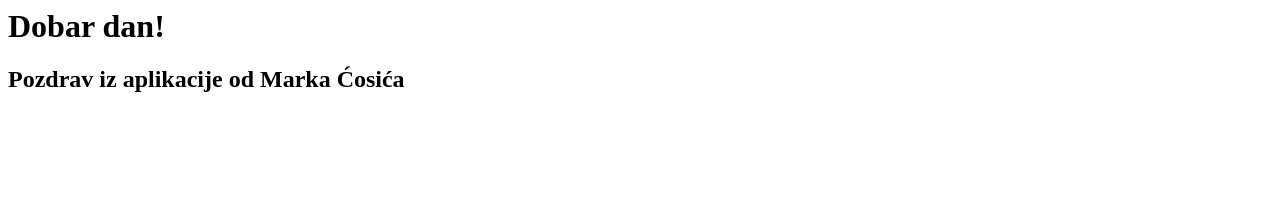
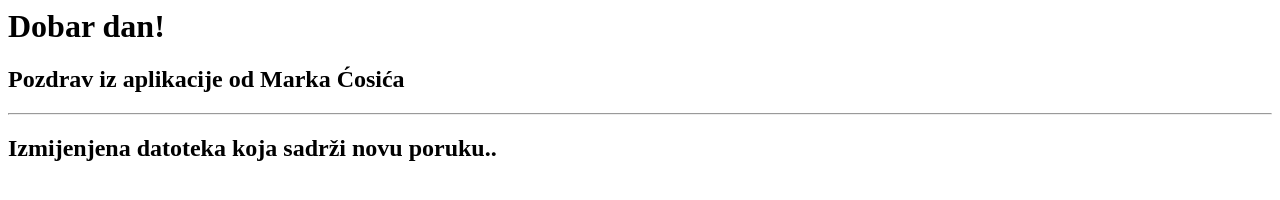
Before and after one commit to cosicmarko1/RUAP_LV1, a plain HTML site: page index.html in a window 1280 px wide. Drawn offline with Linux system fonts and the light colour scheme.

Commit message:
Novi commit za development branch nakon izmjene datoteke

```diff
--- a/index.html
+++ b/index.html
@@ -1,2 +1,4 @@
 <h1>Dobar dan!</h1>
 <h2>Pozdrav iz aplikacije od Marka Ćosića</h2>
+<hr>
+<h2>Izmijenjena datoteka koja sadrži novu poruku..</h2>
```
